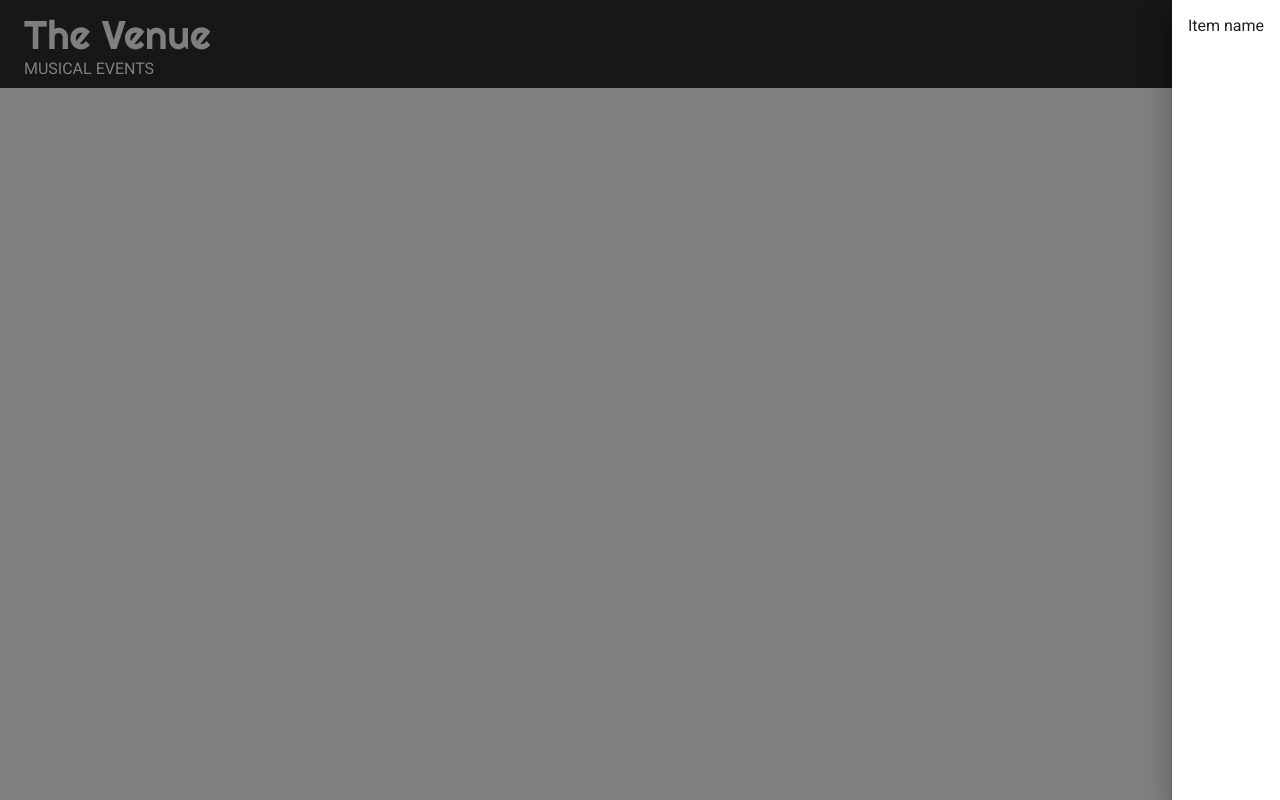
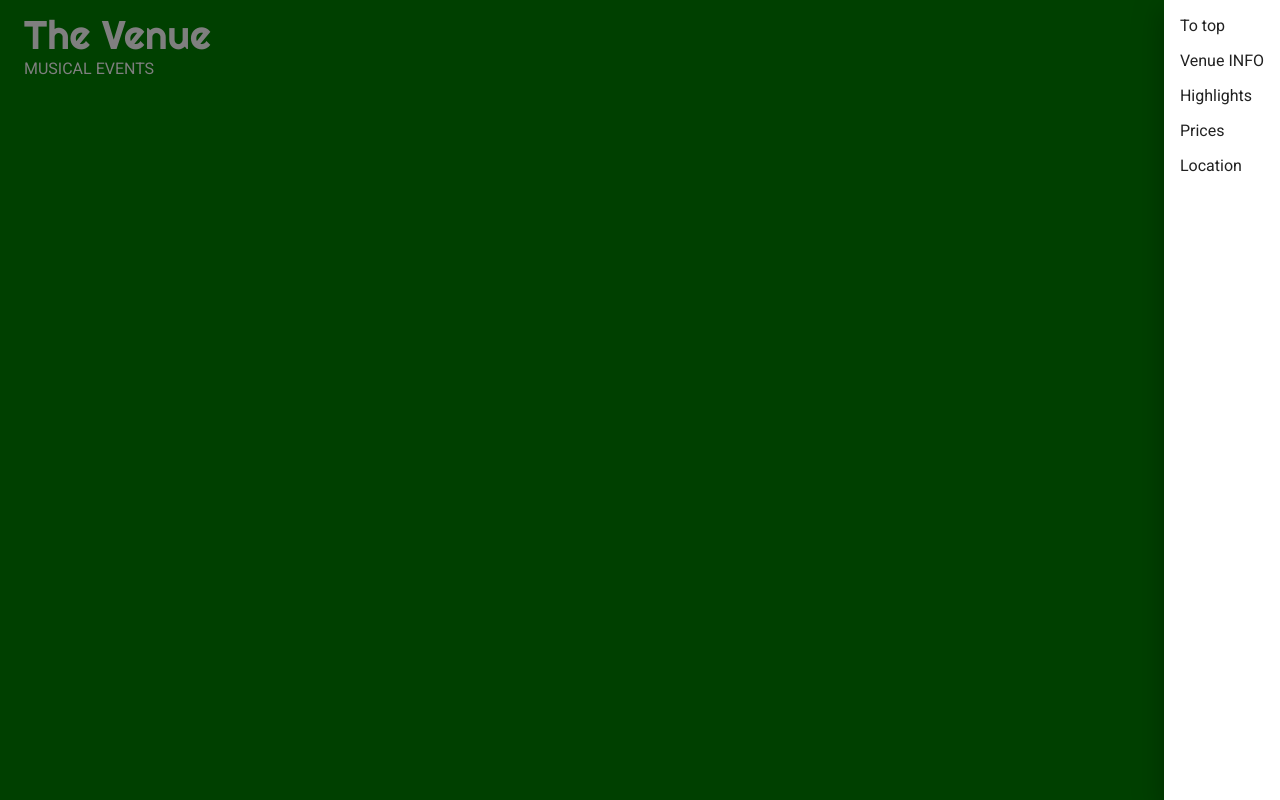
Before and after one commit to Bruno-Gualberto/Gualberto-Vacation-Trips, a React (Create React App) app: page / in a window 1280 px wide. Both pictures are taken after a click on the button "Menu". Shown: the top 800 px of the page. Built offline with nearby package versions, Linux system fonts and the light colour scheme.

Commit message:
header scroll effect

```diff
--- a/src/App.js
+++ b/src/App.js
@@ -7,6 +7,10 @@ const App = () => {
   return (
     <div className="App">
       <Header/>
+      <div style={{backgroundColor: 'green', height: '800px'}}></div>
+      <div style={{backgroundColor: 'blue', height: '800px'}}></div>
+      <div style={{backgroundColor: 'yellow', height: '800px'}}></div>
+      <div style={{backgroundColor: 'red', height: '800px'}}></div>
     </div>
   );
 }
--- a/src/components/header_footer/Header.js
+++ b/src/components/header_footer/Header.js
@@ -8,17 +8,29 @@ import SideDrawer from './SideDrawer';
 const Header = () => {
 
   const [drawerOpen, setDrawerOpen] = useState(false);
+  const [headerScroll, setHeaderScroll] = useState(false);
 
   const toggleDrawer = (value) => {
     setDrawerOpen(value)
   }
 
+  const handleScroll = () => {
+    if(window.scrollY > 0) {
+      setHeaderScroll(true)
+    } else {
+      setHeaderScroll(false)
+    }
+  }
+
+  useEffect(() => {
+    window.addEventListener('scroll', handleScroll)
+  }, [])
 
   return (
     <AppBar
       position="fixed"
       style={{
-        backgroundColor: "#2f2f2f",
+        backgroundColor: headerScroll ? "#2f2f2f" : "transparent",
         boxShadow: "none",
         padding: "10px 0px"
       }}
--- a/src/components/header_footer/SideDrawer.js
+++ b/src/components/header_footer/SideDrawer.js
@@ -3,6 +3,20 @@ import React from 'react';
 import { Drawer, List, ListItem } from '@material-ui/core';;
 
 const SideDrawer = (props) => {
+  const links =  [
+    {where: 'featured', value: 'To top'},
+    {where: 'venueinfo', value: 'Venue INFO'},
+    {where: 'highlights', value: 'Highlights'},
+    {where: 'prices', value: 'Prices'},
+    {where: 'location', value: 'Location'}
+  ]
+
+  const renderItem = (item) => (
+    <ListItem button onClick={() => alert(item.where)} key={item.where}>
+      {item.value}
+    </ListItem>
+  )
+
   return (
     <Drawer
       anchor= "right"
@@ -10,9 +24,7 @@ const SideDrawer = (props) => {
       onClose={() => props.onClose(false)}
     >
       <List component="nav">
-        <ListItem button onClick={() => alert('click')}>
-          Item name
-        </ListItem>
+        {links.map(item => renderItem(item))}
       </List>
     </Drawer>
   )
```
